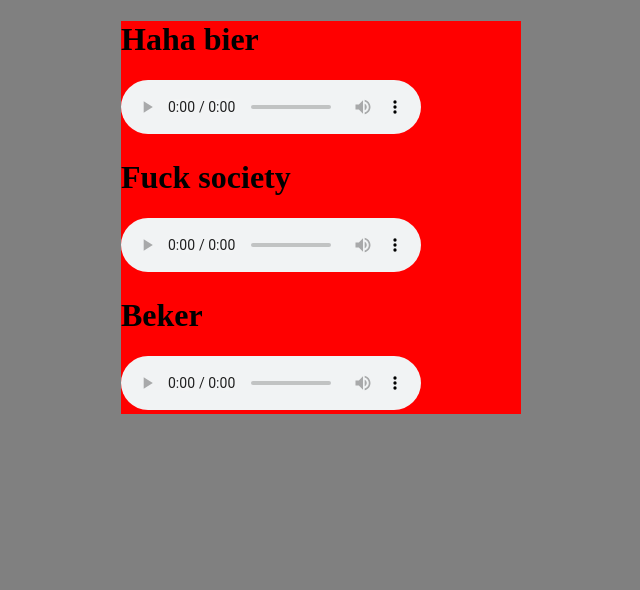
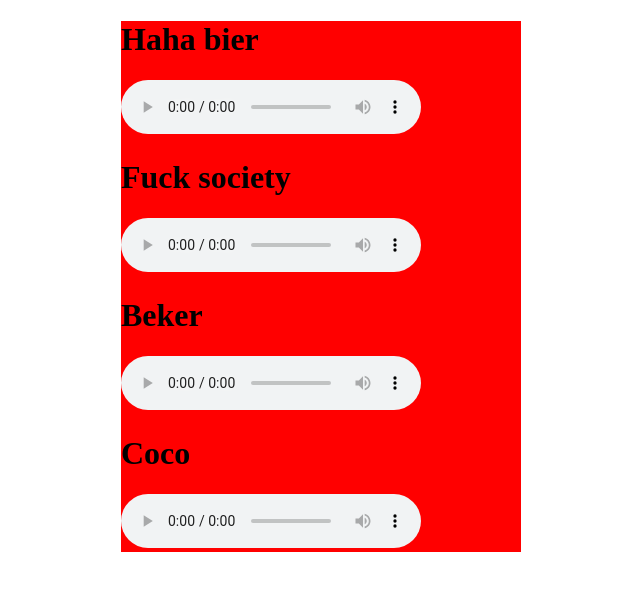
Before and after one commit to DWethmar/internet_heroes_soundboard, a plain HTML site: page index.html in a window 1280 px wide. Shown: the whole page, without its empty margins (319-959 px from the left). Drawn offline with nearby package versions, Linux system fonts and the light colour scheme.

Commit message:
New coco sound

```diff
--- a/catalog.json
+++ b/catalog.json
@@ -2,15 +2,19 @@
     "sounds":[
         {
             "name":"Haha bier",
-            "file":"/sounds/haha_bier.mp3"
+            "file":"sounds/haha_bier.mp3"
         },
         {
             "name":"Fuck society",
-            "file":"/sounds/fuck_society.mp3"
+            "file":"sounds/fuck_society.mp3"
         },
         {
             "name":"Beker",
-            "file":"/sounds/ik_schijt_in_je_beker.mp3"
+            "file":"sounds/ik_schijt_in_je_beker.mp3"
+        },
+        {
+            "name":"Coco",
+            "file":"sounds/Im_in_love_with_the_coco.mp3"
         }
     ]
 }
--- a/index.html
+++ b/index.html
@@ -28,9 +28,10 @@
 
                         $element = $( ".sound.template" ).clone();
                         $element.find('h1').html(val.name);
-                        $element.find('source').attr(val.file);
+                        $element.find('source').attr('src', val.file);
+                        $element.removeClass('template');
 
-                        items.push($element.html());
+                        items.push($element[0].outerHTML);
                     });
                     $('.sounds').append(items.join( "" ));
                 }).fail(function() {
--- a/style.css
+++ b/style.css
@@ -1,5 +1,4 @@
 body {
-    background-color: grey;
 }
 
 .container {
```
Also changed, not shown: 1 other file.
